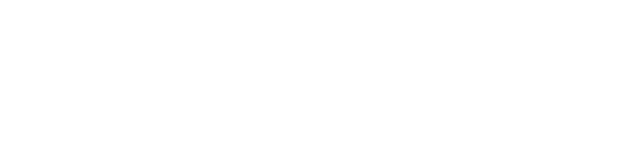
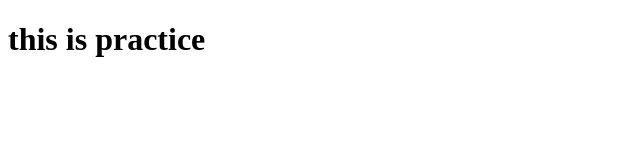
Before and after one commit to Shantanuahmed/my-first-repo, a plain HTML site: page index.html in a window 1280 px wide. Shown: the whole page, without its empty margins (0-640 px from the left). Drawn offline with Linux system fonts and the light colour scheme.

Commit message:
title added

```diff
--- a/index.html
+++ b/index.html
@@ -7,6 +7,7 @@
     <title>my first github repo</title>
 </head>
 <body>
+    <h1>this is practice</h1>
 
 </body>
 </html>
--- /dev/null
+++ b/style.css
@@ -0,0 +1 @@
+h1{color: antiquewhite;}
```
